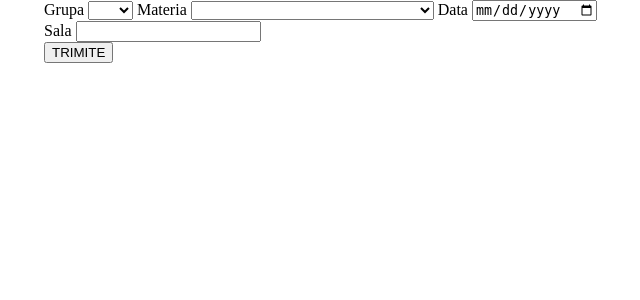
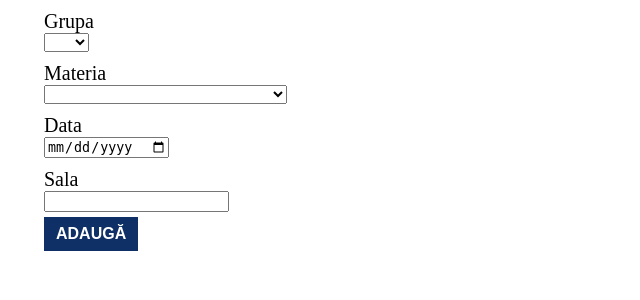
Before and after one commit to nyku18/avizier, a PHP site: page /form_adaugare_examen.php in a window 1280 px wide. Shown: the part 209-509 px from the top of the page, without its empty margins (84-724 px from the left). Run offline with PHP 8.4, Linux system fonts and the light colour scheme; data comes from the database, SQL or seed files in the repository.

Commit message:
A little of CSS

```diff
--- a/adaugare_examen.php
+++ b/adaugare_examen.php
@@ -10,4 +10,9 @@
     $sql="INSERT INTO examen(data,sala,id_materie,id_grupa) VALUES('$data', '$sala', '$id_materie', '$id_grupa')";
     $result=mysqli_query($connection, $sql);
 
+    if($result)
+  		header("Location: lista_examene.php");
+  	else
+  		echo "Eroare".mysqli_error($connection);
+
  ?>
--- a/css/style.css
+++ b/css/style.css
@@ -64,3 +64,44 @@ li {
 h1{
     text-align: center;
 }
+
+.button_insert{
+    background-color: #0F3066;
+    border: none;
+    color: white;
+    padding: 15px 32px;
+    text-align: center;
+    display: inline-block;
+    font-size: 16px;
+    font-weight: bold;
+    margin-left: 50px;
+}
+
+.button_yellow{
+    background-color: #F7F1D1;
+    border: 1px solid black;
+    padding: 3px 20px;
+    text-align: center;
+    display: inline-block;
+    font-size: 16px;
+    font-weight: bold;
+    margin-left: 50px;
+}
+
+.button{
+    background-color: #0F3066;
+    border: none;
+    color: white;
+    padding: 8px 12px;
+    text-align: center;
+    display: inline-block;
+    font-size: 16px;
+    font-weight: bold;
+    margin-top: 5px;
+}
+
+label{
+    font-size: 20px;
+    display:block;
+    margin-top: 10px;
+}
--- a/form_adaugare_examen.php
+++ b/form_adaugare_examen.php
@@ -46,7 +46,7 @@
 
     <label>Sala </label> <input type=text name="sala" required> <br>
 
-		<input type=submit value=TRIMITE>
+		<input class="button" type=submit value=ADAUGĂ>
 
 <?php
 		include "footer.php";
--- a/form_modifica_examen.php
+++ b/form_modifica_examen.php
@@ -54,7 +54,7 @@
 
     <label>Sala </label> <input type=text name="sala" required value="<?php echo $row_examen['sala']; ?>"> <br>
 
-		<input type=submit value=MODIFICĂ>
+		<input class="button" type=submit value=MODIFICĂ>
 
 <?php
 		include "footer.php";
--- a/lista_examene.php
+++ b/lista_examene.php
@@ -11,6 +11,8 @@
    ?>
 
 	 <h1>EXAMENE</h1>
+
+	 <a class="button_insert" href=form_adaugare_examen.php>Adaugă examen</a>
 
      <ul class="table">
 
@@ -41,11 +43,11 @@
 	          </div>
 
 						<div class="column">
-	            <?php echo "<a class='red_text' href='sterge_examen.php?id_examen=".$row_examen['id_examen']. "'>Șterge</a>";?>
+	            <?php echo "<a class='red_text button_yellow' href='sterge_examen.php?id_examen=".$row_examen['id_examen']. "'>Șterge</a>";?>
 	          </div>
 
 						<div class="column">
-	            <?php echo "<a class='blue_text' href='form_modifica_examen.php?id_examen=".$row_examen['id_examen']. "'>Modifică</a>";?>
+	            <?php echo "<a class='blue_text button_yellow' href='form_modifica_examen.php?id_examen=".$row_examen['id_examen']. "'>Modifică</a>";?>
 	          </div>
 
 	        </li>
```
